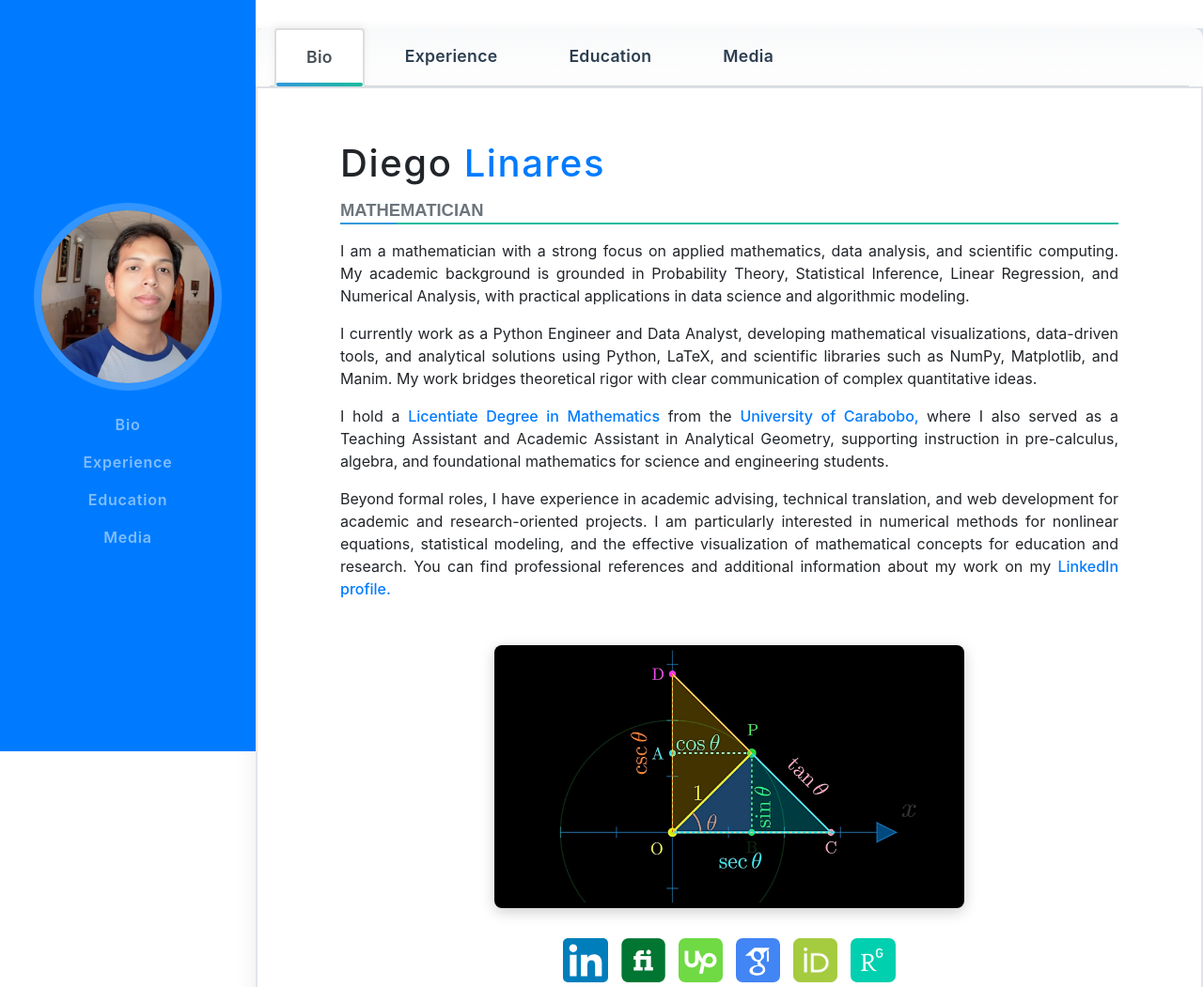
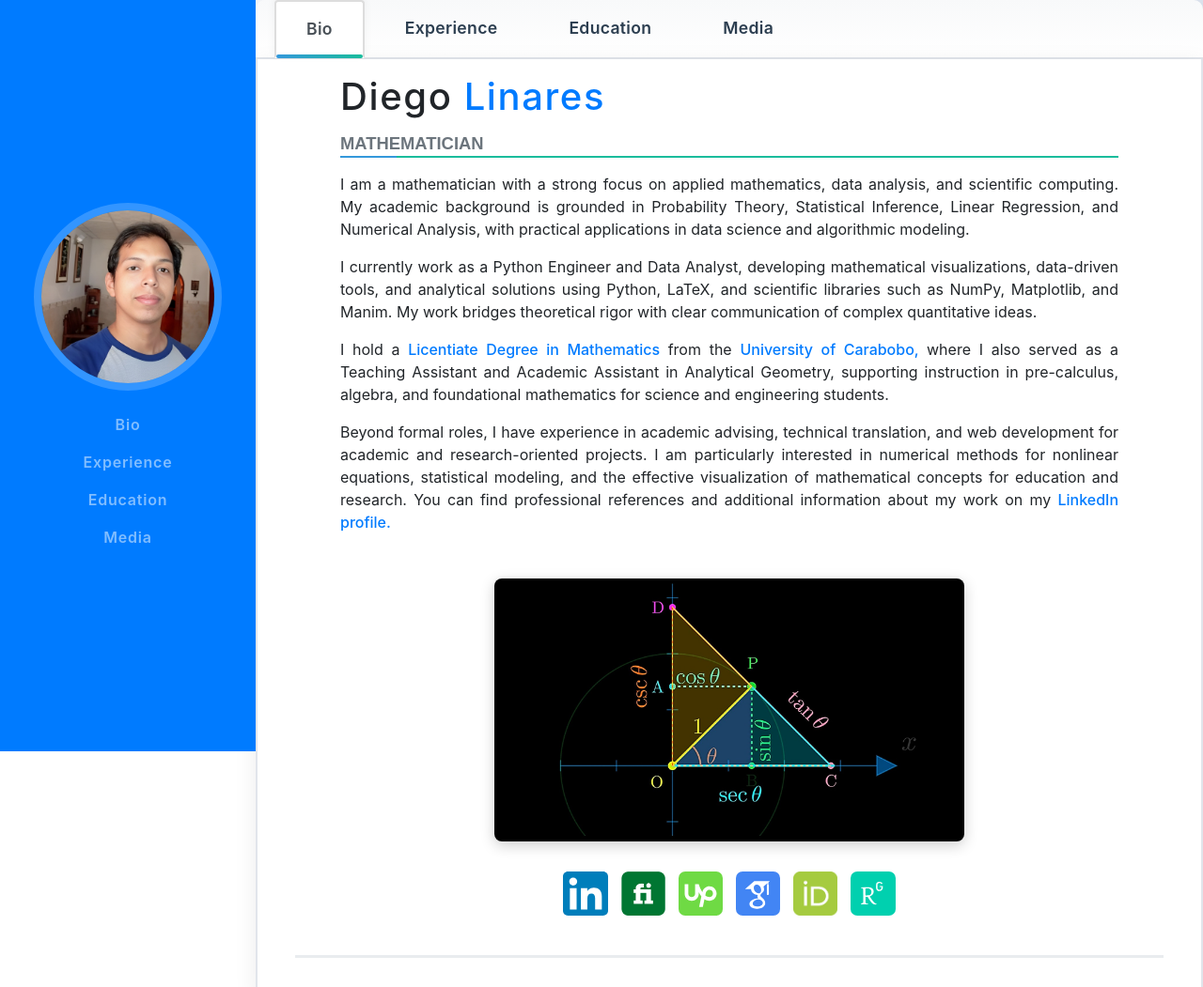
Before and after one commit to diegol117/diegolinares.github.io, a website with bundled scripts: page index.html in a window 1280 px wide. Shown: the top 1051 px of the page at 94% size. Built offline with nearby package versions, Linux system fonts and the light colour scheme; files whose address does not match are found by name; a web font is replaced by a local one.

Commit message:
Add files via upload

```diff
--- a/index.html
+++ b/index.html
@@ -287,10 +287,10 @@ font-family: 'Montserrat', sans-serif !important;
     </nav>
 
 
-    <div class="container-fluid p-0">
+<div class="container-fluid p-0" style="margin-top: 0 !important; padding-top: 0 !important;">
 
-      <div class="main-tabs">
-        <ul class="nav nav-tabs" id="mainTab" role="tablist">
+  <div class="main-tabs" style="margin-top: 0 !important;">
+    <ul class="nav nav-tabs m-0 p-0" id="mainTab" role="tablist" style="border-bottom: none !important;">
       <li class="nav-item" role="presentation">
         <button class="nav-link active" id="bio-tab" data-tab-target="Bio" type="button">Bio</button>
       </li>
@@ -303,12 +303,10 @@ font-family: 'Montserrat', sans-serif !important;
       <li class="nav-item" role="presentation">
         <button class="nav-link" id="teaching-tab" data-tab-target="teaching" type="button">Media</button>
       </li>
-
     </ul>
   </div>
 
-      <div class="tab-content" id="mainTabContent">
-
+  <div class="tab-content" id="mainTabContent" style="margin-top: 0 !important; padding-top: 0 !important;">
         <div class="tab-pane active" id="Bio" role="tabpanel">
           <section class="resume-section p-3 p-lg-5 d-flex d-column">
             <div class="my-auto">
```
Lines whose indentation alone changed are shown as unchanged.
